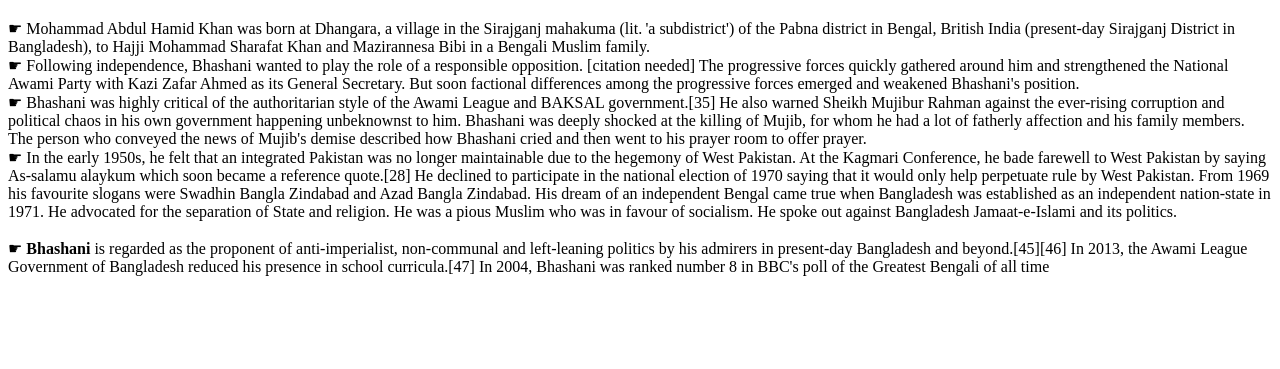
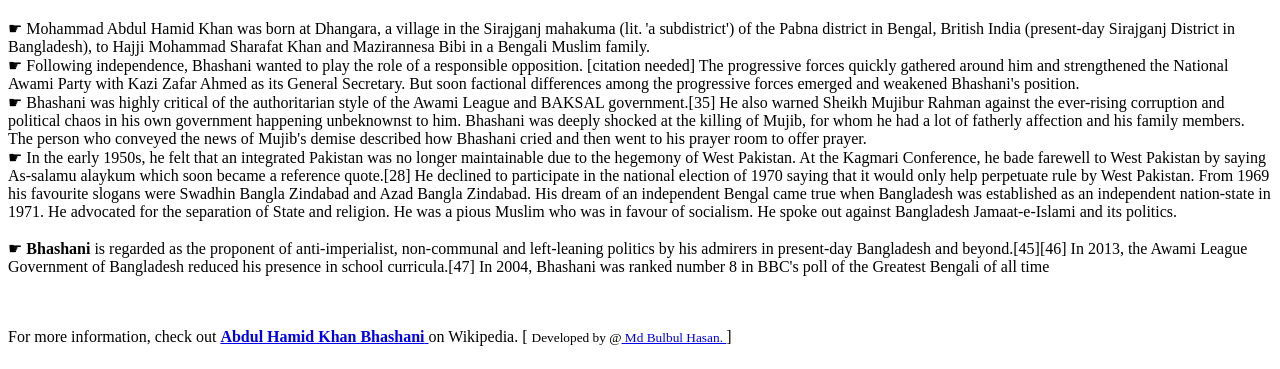
Before and after one commit to mdbulbulhasan/Design_a_Tribute_Page_using_HTML_and_CSS, a plain HTML site: page index.html in a window 1280 px wide. Shown: the part 431-800 px from the top of the page. Drawn offline with Linux system fonts and the light colour scheme.

Commit message:
Update index.html

```diff
--- a/index.html
+++ b/index.html
@@ -90,6 +90,16 @@
                 <br><br>
             </p>
         </div>
+        <br>
+        For more information,
+        check out
+        <a id="tribute-link" href="https://en.wikipedia.org/wiki/Abdul_Hamid_Khan_Bhashani">
+            <b>Abdul Hamid Khan Bhashani</b>
+        </a>on Wikipedia. [
+        <small>Developed by @<a href="https://mdbulbulhasan.github.io/Portfolio_1/">
+            Md Bulbul Hasan.
+        </a>
+        </small>]
     </main>
 </body>
 </html>
```
